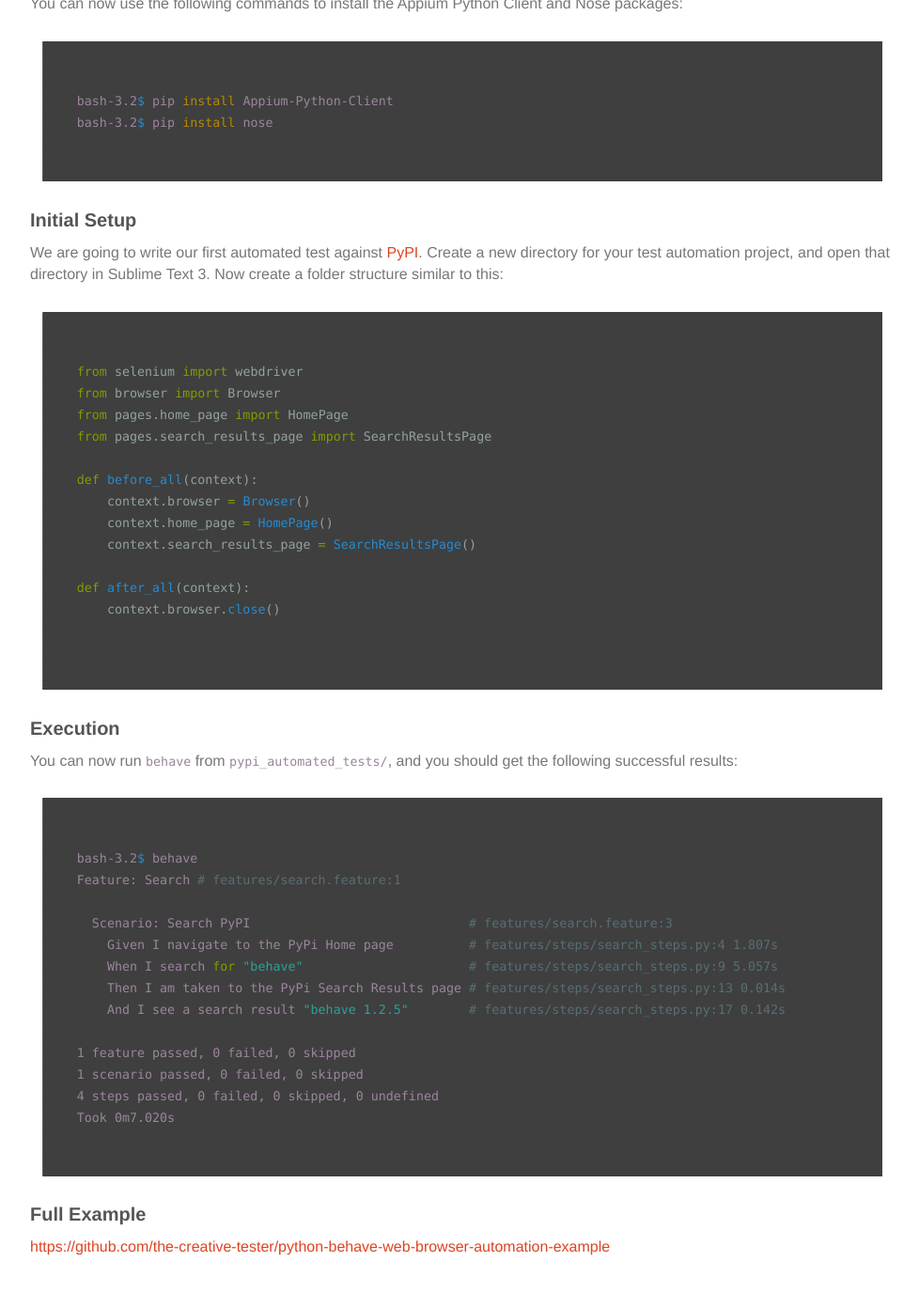
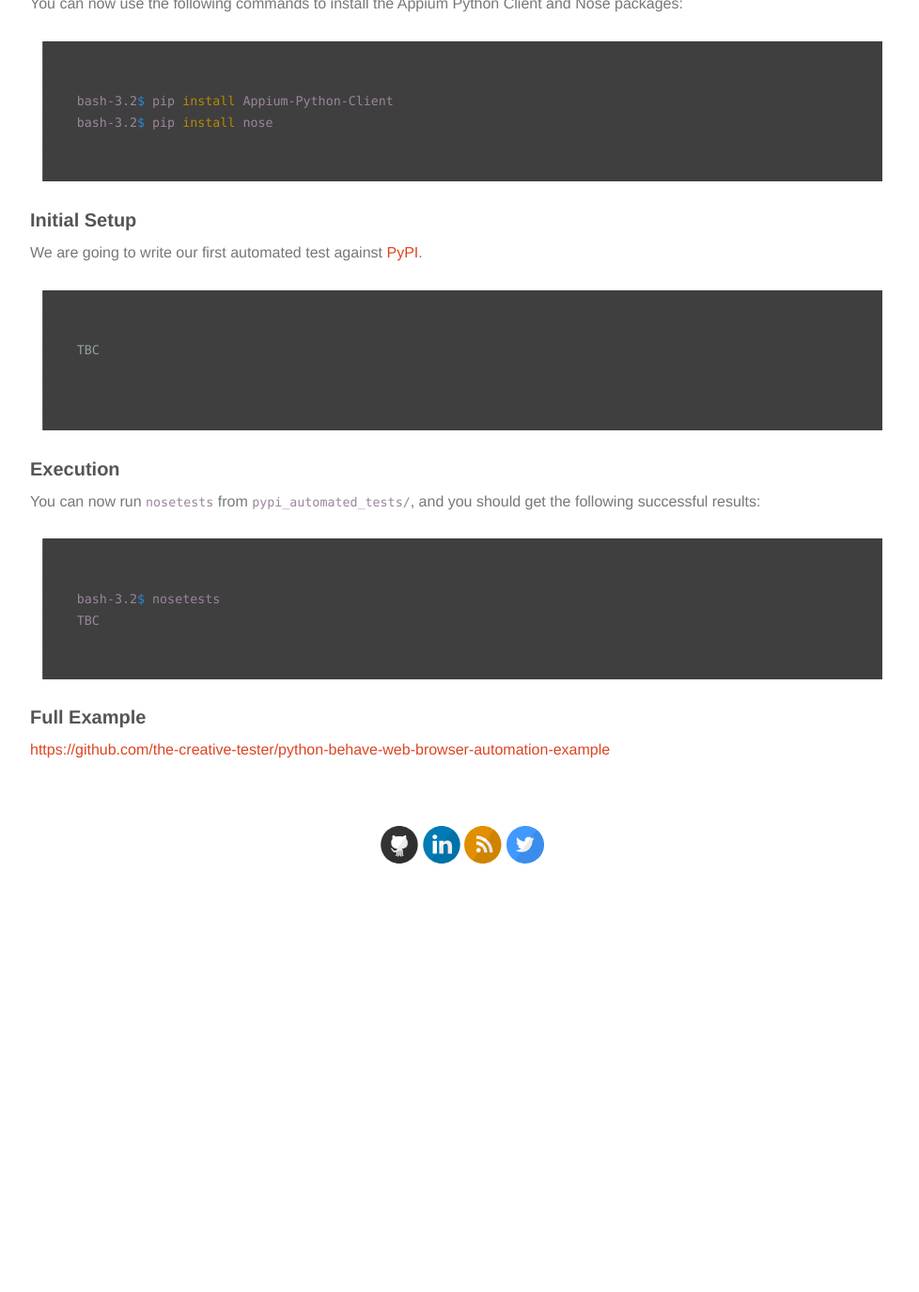
Before and after one commit to the-creative-tester/blog, a Jekyll site: the page built from _posts/2016-05-01-Python-Android-Mobile-Web-Automation.md, in a window 1280 px wide and 1400 px high, scrolled down 3022 px. Shown: the top 1375 px of the window at 94% size, without its empty margins (148-1126 px from the left). Built offline with Jekyll 4.4.1, drawn with Linux system fonts in a browser that asks for light colours; nearby versions of some CDN libraries; after the commit the page ends 3967 px from its top, so only the background shows below that.

Commit message:
update mobile web automation blog

````diff
--- a/_posts/2016-05-01-Python-Android-Mobile-Web-Automation.md
+++ b/_posts/2016-05-01-Python-Android-Mobile-Web-Automation.md
@@ -111,44 +111,22 @@ bash-3.2$ pip install nose
 
 ### Initial Setup
 
-We are going to write our first automated test against [PyPI](https://pypi.python.org/pypi).  Create a new directory for your test automation project, and open that directory in Sublime Text 3.  Now create a folder structure similar to this:
+We are going to write our first automated test against [PyPI](https://pypi.python.org/pypi).
 
 >
 ~~~ python
-from selenium import webdriver
-from browser import Browser
-from pages.home_page import HomePage
-from pages.search_results_page import SearchResultsPage
->
-def before_all(context):
-    context.browser = Browser()
-    context.home_page = HomePage()
-    context.search_results_page = SearchResultsPage()
->
-def after_all(context):
-    context.browser.close()
+TBC
 >
 ~~~
 
 ### Execution
 
-You can now run ```behave``` from ```pypi_automated_tests/```, and you should get the following successful results:
+You can now run ```nosetests``` from ```pypi_automated_tests/```, and you should get the following successful results:
 
 >
 ~~~ shell
-bash-3.2$ behave
-Feature: Search # features/search.feature:1
->
-  Scenario: Search PyPI                             # features/search.feature:3
-    Given I navigate to the PyPi Home page          # features/steps/search_steps.py:4 1.807s
-    When I search for "behave"                      # features/steps/search_steps.py:9 5.057s
-    Then I am taken to the PyPi Search Results page # features/steps/search_steps.py:13 0.014s
-    And I see a search result "behave 1.2.5"        # features/steps/search_steps.py:17 0.142s
->
-1 feature passed, 0 failed, 0 skipped
-1 scenario passed, 0 failed, 0 skipped
-4 steps passed, 0 failed, 0 skipped, 0 undefined
-Took 0m7.020s
+bash-3.2$ nosetests
+TBC
 ~~~
 
 ### Full Example
````
